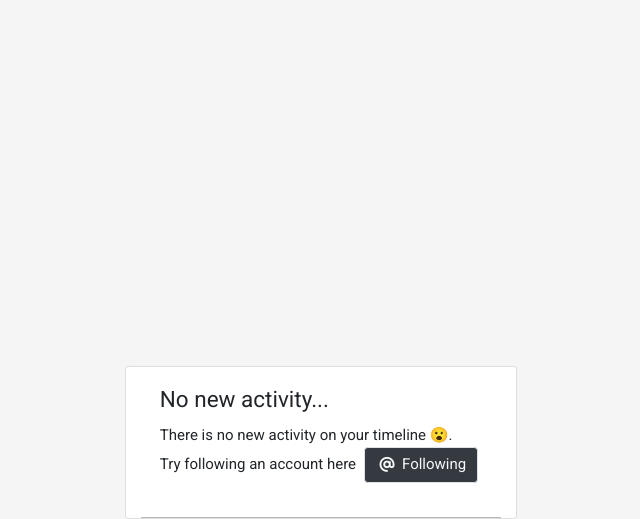
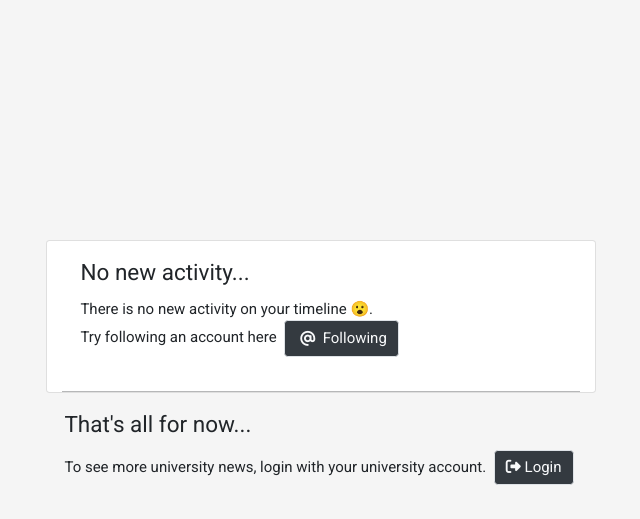
Before and after one commit to hugoacfs/tailor-feed, a PHP site: page / in a window 1280 px wide. Shown: the part 281-800 px from the top of the page, without its empty margins (319-959 px from the left). Run offline with PHP 8.4, Linux system fonts and the light colour scheme; data comes from the database, SQL or seed files in the repository; data that the repository does not hold is empty; some libraries are stand-ins or nearby versions.

Commit message:
improving homepage ux

```diff
--- a/index.php
+++ b/index.php
@@ -21,10 +21,19 @@ require $CFG->dirroot . '/inc/html/nav.php';
             echo ($feed);
             ?>
         </div>
-        <div style="display: none;">
-            <i id="current-username"><?php echo 'default'; ?></i>
-            <i id="current-safelock"><?php echo false; ?></i>
-            <i id="current-page">1</i>
+        <div id="end-news" class="card-body ">
+            <h4 class="card-title">
+                <a class=" card-link">
+                    That's all for now...
+                </a>
+            </h4>
+            <p class="card-text">To see more university news, login with your university account.
+                <button onclick="location.href='login.php'" class="btn btn-dark btn-outline-light mr-1 ml-1 border">
+                    <i class="fas fa-sign-out-alt" aria-hidden="true">
+                    </i> Login
+                </button>
+            </p>
+            <span style="display: none;">newscode:340</span>
         </div>
     </div>
 </div>
--- a/timeline.php
+++ b/timeline.php
@@ -42,10 +42,7 @@ if (isset($_POST['submittopics'])) {
         <div class="spacer d-flex justify-content-center align-items-center">
         </div>
         <div id='news-feed' class="container card">
-            <?php
-            $feed = $CURRENTUSER->displaySubscribedArticles();
-            // echo ($feed);
-            ?>
+            <!-- articles -->
         </div>
     </div>
     <div class="row mx-auto pt-3">
```
